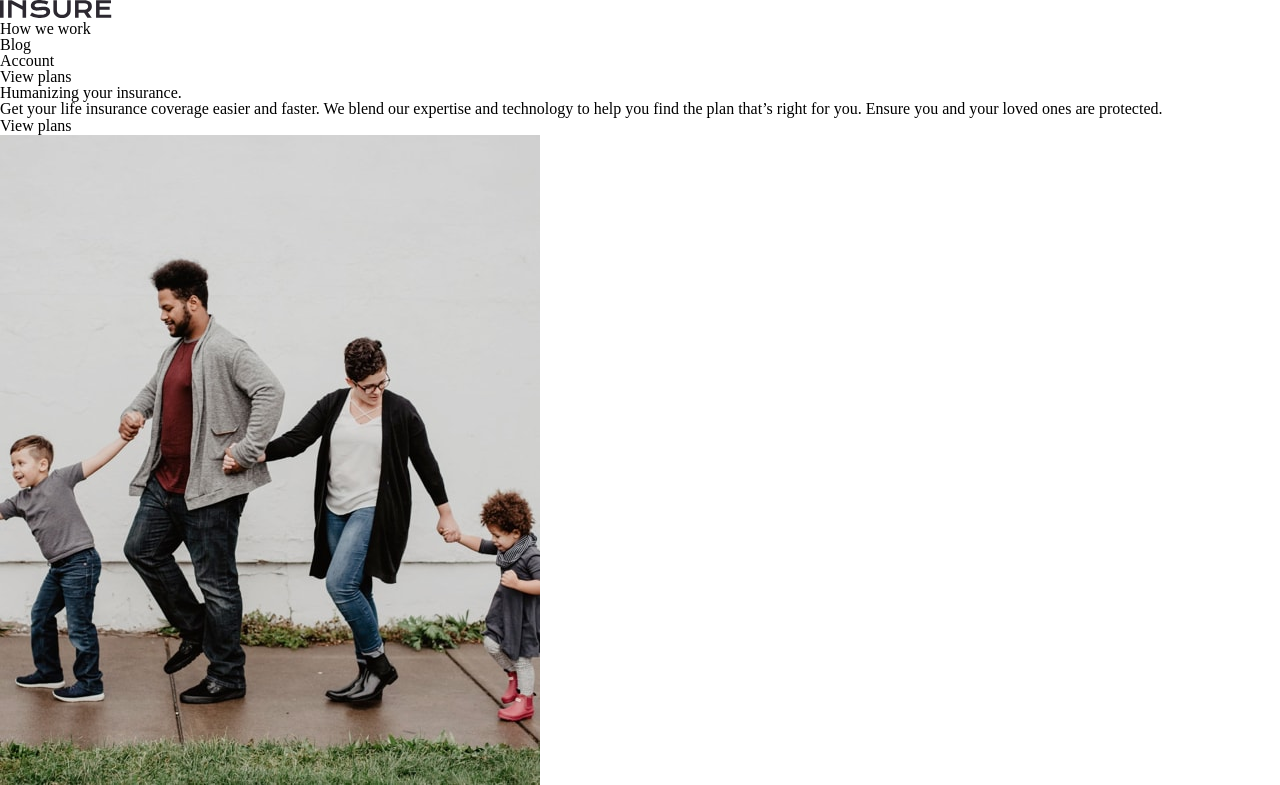
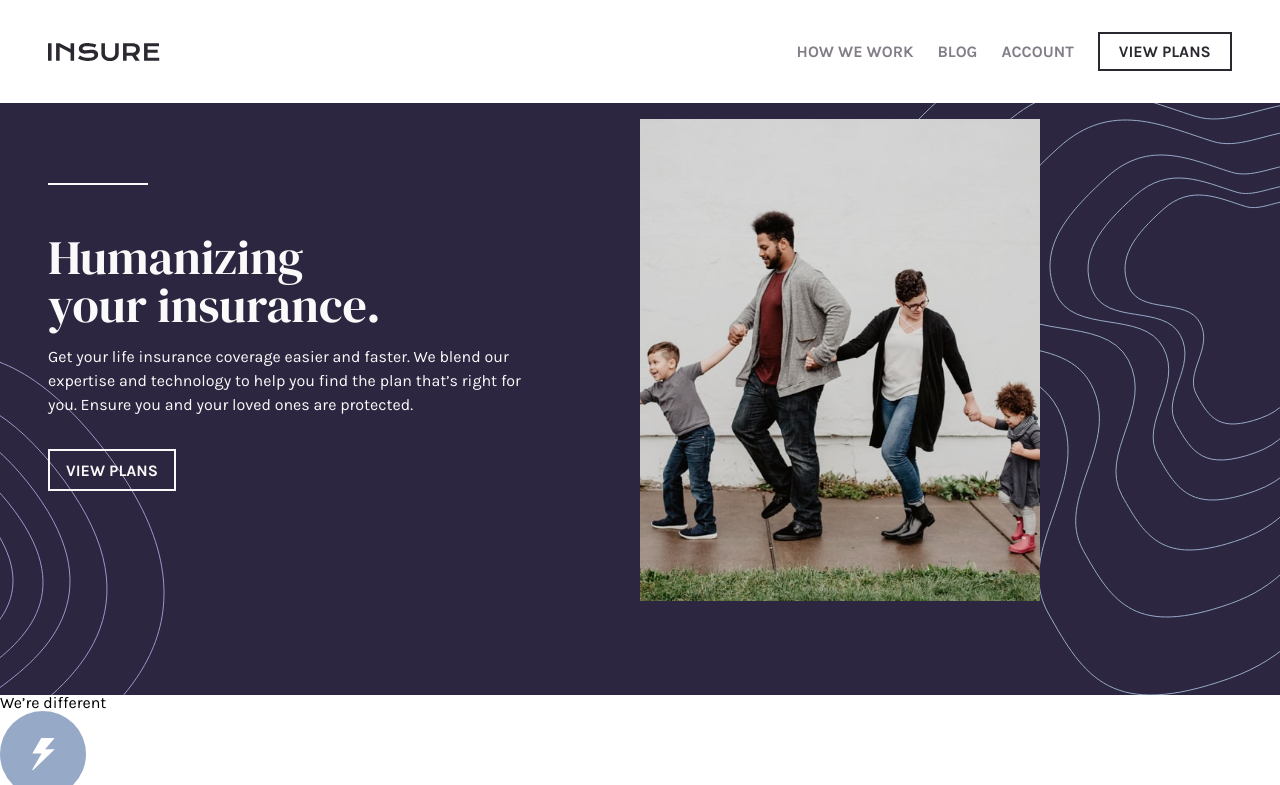
Before and after one commit to beatrizang/insure-landing-page, a plain HTML site: page index.html in a window 1280 px wide. Shown: the top 785 px of the page. Drawn offline with Linux system fonts and the light colour scheme.

Commit message:
Se agregan estilos

```diff
--- /dev/null
+++ b/assets/css/header.css
@@ -0,0 +1,35 @@
+.header{
+    align-items: center;
+    display: flex;
+    justify-content: space-between;
+    margin: 2rem 3rem;
+}
+
+.nav__menu{
+    align-items: center;
+    color: var(--dark-grayish-violet);
+    display: flex;
+    font-weight: 600;
+    text-transform: uppercase;
+}
+
+.nav__item{
+    margin-left: 1.5rem;
+}
+
+.nav__item:hover{
+    color: var(--very-dark-violet);
+    transition: all 0.3s linear;
+}
+
+.nav__button{
+    border: 2px solid var(--very-dark-violet);
+    color: var(--very-dark-violet);
+    cursor: pointer;
+    padding: 0.6rem 1.2rem;
+}
+
+.nav__button:hover{
+    background: var(--very-dark-violet);
+    color: var(--very-light-gray);
+}
--- /dev/null
+++ b/assets/css/humanizing.css
@@ -0,0 +1,54 @@
+.humanizing{
+    align-items: flex-start;
+
+    background: url('../../images/bg-pattern-intro-right-desktop.svg') top right,
+    url('../../images/bg-pattern-intro-left-desktop.svg') -30px 250px;
+    background-color: var(--dark-violet);
+    background-repeat: no-repeat;
+    color: var(--very-light-gray);
+    display: flex;
+    height: 70vh;
+    padding: 1rem 3rem;
+    position: relative;
+    z-index: 2;
+}
+
+.humanizing__line{
+    background: var(--very-light-gray);
+    height: 2px;
+    width: 100px;
+    margin-top: 4rem;
+}
+
+.humanizing__title{
+    font-family: var(--ff-serif);
+    font-size: 3rem;
+    margin: 3rem 0 1rem 0;
+}
+
+.humanizing__param{
+    line-height: 1.5rem;
+    margin-bottom: 2rem;
+    width: 500px;
+}
+
+.humanizing__button{
+    border: 2px solid var(--very-light-gray);
+    cursor: pointer;
+    font-weight: 600;
+    text-transform: uppercase;
+    padding: 0.6rem 1rem;
+    transition: all 0.3s linear;
+}
+
+.humanizing__button:hover{
+    background: var(--very-light-gray);
+    color: var(--dark-violet);
+}
+
+.humanizing__img{
+    left: 50%;
+    width: 400px;
+    z-index: 0;
+    position: absolute;
+}
--- a/assets/css/variable.css
+++ b/assets/css/variable.css
@@ -12,3 +12,7 @@
 --ff-serif: 'DM Serif Display', serif;
 --ff-karla: 'Karla', sans-serif;
 }
+
+body{
+    font-family: var(--ff-karla);
+}
--- a/index.html
+++ b/index.html
@@ -10,6 +10,8 @@
 
   <link rel="stylesheet" href="./assets/css/reset.css">
   <link rel="stylesheet" href="./assets/css/variable.css">
+  <link rel="stylesheet" href="./assets/css/header.css">
+  <link rel="stylesheet" href="./assets/css/humanizing.css">
 
   <script src="https://kit.fontawesome.com/58e0304b5a.js" crossorigin="anonymous"></script>
 
@@ -19,10 +21,10 @@
     <img class="header__logo" src="./images/logo.svg" alt="Insure Logo">
     <nav class="nav">
       <ul class="nav__menu">
-        <li class="nav__menu"><a href="#">How we work</a></li>
-        <li class="nav__menu"><a href="#">Blog</a></li>
-        <li class="nav__menu"><a href="#">Account</a></li>
-        <li class="nav__menu"><a href="#">View plans</a></li>
+        <li class="nav__item"><a href="#">How we work</a></li>
+        <li class="nav__item"><a href="#">Blog</a></li>
+        <li class="nav__item"><a href="#">Account</a></li>
+        <li class="nav__item nav__button"><a href="#">View plans</a></li>
       </ul>
     </nav>
   </header>
@@ -30,7 +32,8 @@
   <main>
     <section class="humanizing">
       <div>
-        <h1 class="humanizing__title">Humanizing your insurance.</h1>
+        <div class="humanizing__line"></div>
+        <h1 class="humanizing__title">Humanizing <br> your insurance.</h1>
         <p class="humanizing__param">
           Get your life insurance coverage easier and faster. We blend our expertise
           and technology to help you find the plan that’s right for you. Ensure you
```
